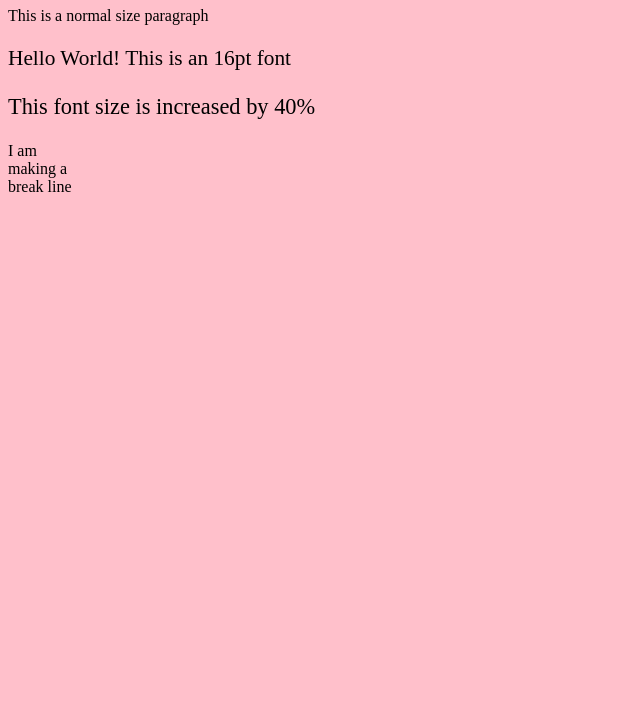
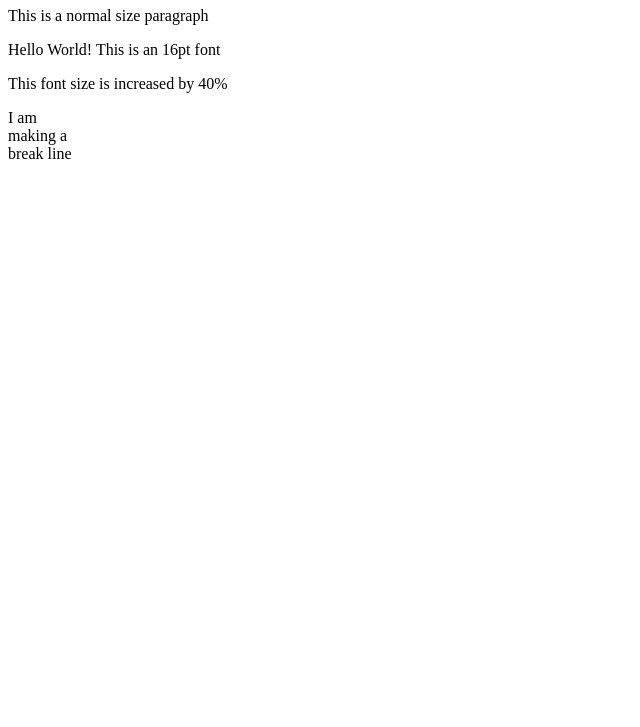
Before and after one commit to Jumana-Amr/Unit2-04, a plain HTML site: page index.html in a window 1280 px wide. Shown: the part 73-800 px from the top of the page, without its empty margins (0-640 px from the left). Drawn offline with Linux system fonts and the light colour scheme.

Commit message:
Update index.html

```diff
--- a/index.html
+++ b/index.html
@@ -3,11 +3,11 @@
   <head>
     <title>Creative Website</title>
   </head>
-  <body style="background:pink;">
+  <body>
     <h1>Ansignment 4</h1>
     <p>This is a normal size paragraph</p>
-    <p style="font-size:16pt;">Hello World! This is an 16pt font</p>
-    <p style="font-size:140%;">This font size is increased by 40%</p>
+    <p>Hello World! This is an 16pt font</p>
+    <p>This font size is increased by 40%</p>
     <p>I am<br>making a<br>break line</p>
   </body>
 </html>
```
